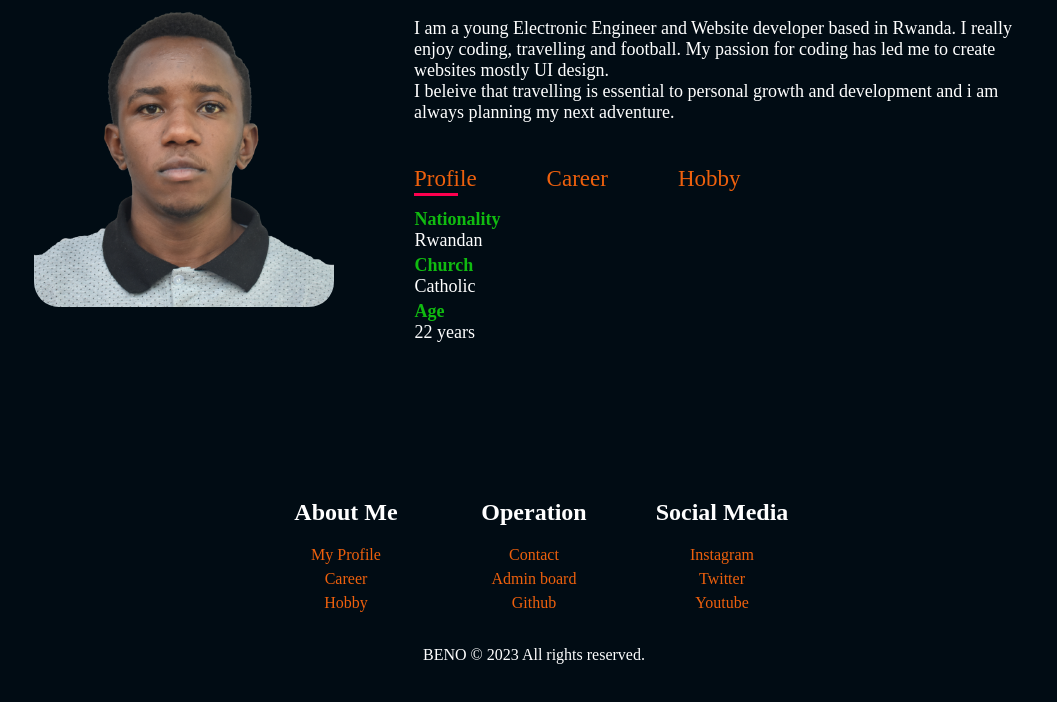
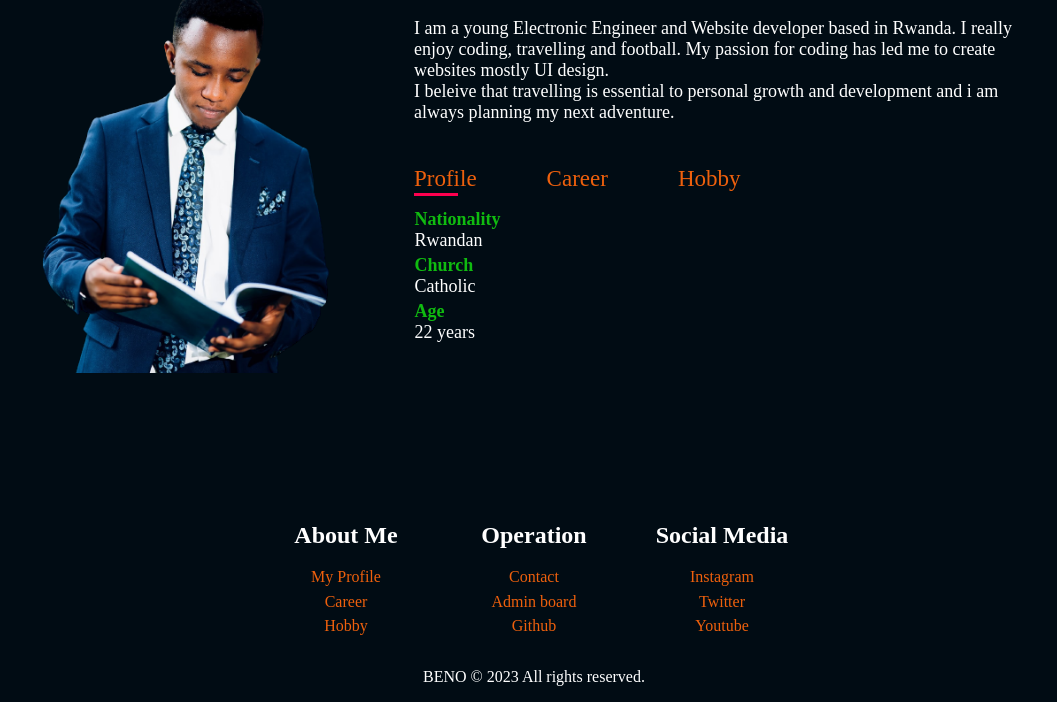
Before and after one commit to bencyubahiro77/my-brand, a plain HTML site: page aboutme.html in a window 1280 px wide. Shown: the part 240-942 px from the top of the page, without its empty margins (106-1163 px from the left). Before the commit the page ends 920 px from the top, so only its background shows below. Drawn offline with Linux system fonts and the light colour scheme.

Commit message:
changed image

```diff
--- a/aboutme.html
+++ b/aboutme.html
@@ -35,7 +35,7 @@
         <div class="main__containeraboutme">
             <div class="row">
                 <div class="about-col-1">
-                    <img src="/pics used/aboutpage.png" alt="">
+                    <img src="/pics used/project_pic-cropped.png" alt="">
                 </div>
                 <div class="about-col-2">
                     <h1 class="sub-title">About Me</h1>
```
Also changed, not shown: pics used/project_pic-cropped.png (added), 2 other files.
